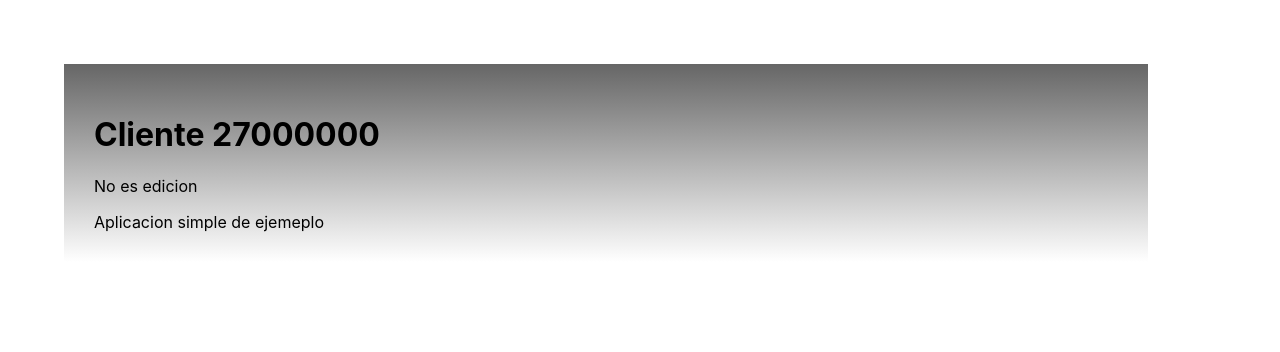
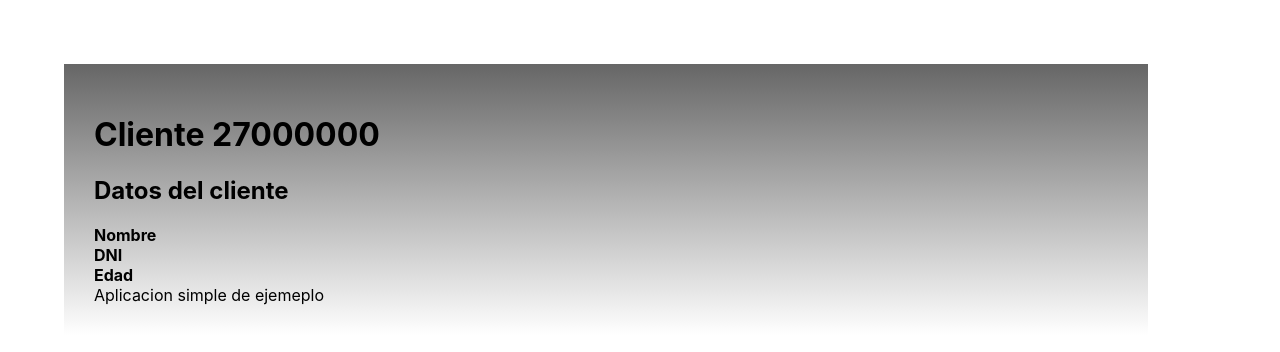
Before and after one commit to jebusdoodles/react-customers-app, a React (Create React App) app: page /customer/27000000 in a window 1280 px wide. Shown: the top 352 px of the page. Built offline with nearby package versions, Linux system fonts and the light colour scheme.

Commit message:
componentes edit y data

```diff
--- a/src/containers/CustomerContainer.js
+++ b/src/containers/CustomerContainer.js
@@ -4,11 +4,19 @@ import PropTypes from 'prop-types';
 import AppFrame from './../components/AppFrame'
 import { getCustomersByDni } from '../selectors/customers';
 import { Route } from 'react-router-dom';
+import CustomerEdit from './../components/CustomerEdit';
+import CustomerData from './../components/CustomerData';
 
 class CustomerContainer extends Component {
     renderBody = () =>(
         <Route path="/customer/:dni/edit" children={
-            ({ match }) => (match ? <p>Es Edicion</p> : <p>No es edicion</p>)
+            //nueva version de Ruteo dinamico de React Router
+            ({ match }) => (
+                match ?
+                    // destructuring para evitar mencionar cada uno de los elementos
+                    <CustomerEdit {...this.props.customer}  />
+                :
+                    <CustomerData {...this.props.customer} />)
         }></Route>
     )
     render() {
```
